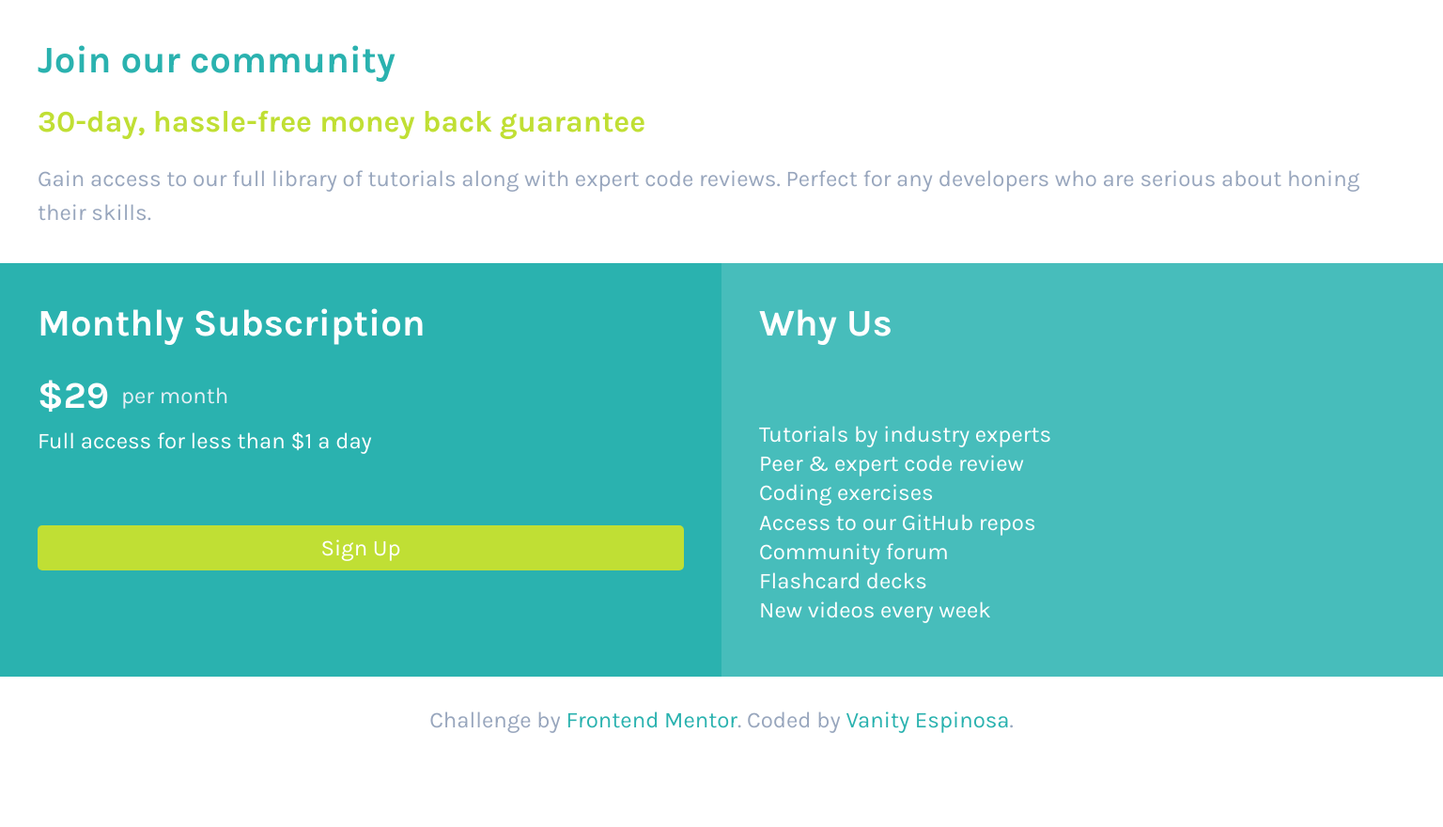
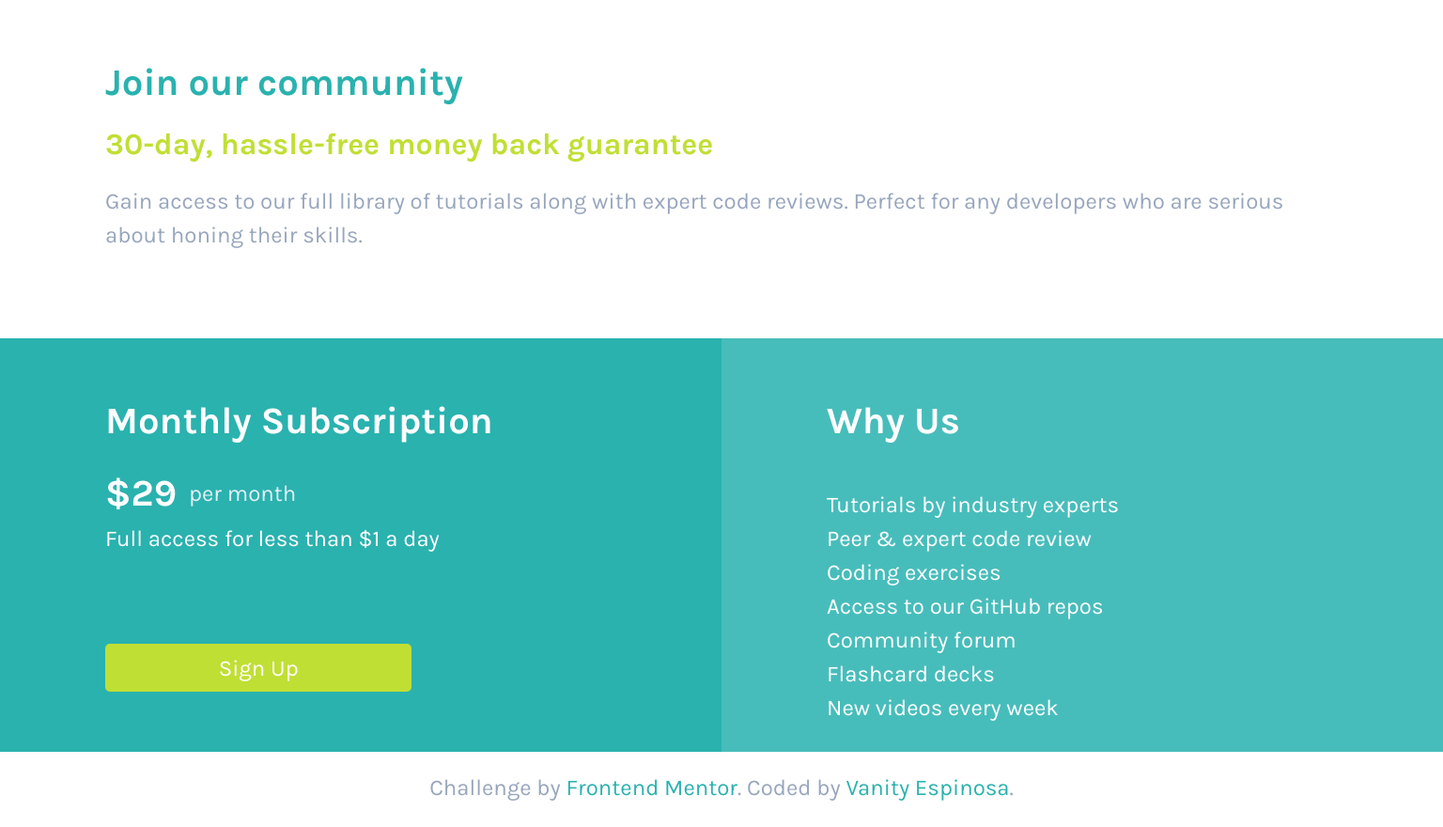
Before and after one commit to vanityespinosa/Single-Price-Grid-Component, a plain HTML site: page index.html in a window 1536 px wide. Shown: the whole page at 94% size. Before the commit the page ends 800 px from the top, so only its background shows below. Drawn offline with Linux system fonts and the light colour scheme.

Commit message:
Add desktop styles. Tweaks to spacing and button size.

```diff
--- a/styles.css
+++ b/styles.css
@@ -158,11 +158,11 @@ footer a:hover {
         flex: 1;
     }
     #subscription .amount {
-        font-size: 2.5rem;
+        font-size: var(--md-h2-size);
     }
     #subscription button {
         margin-top: 4.5rem;
-        font-size: 1.5rem;
+        font-size: var(--md-p-size);
     }
 
     /******************************
@@ -183,6 +183,73 @@ footer a:hover {
     footer {
         height: 10vh;
         padding: 2rem 2.5rem;
-        margin: 0 auto;
     }
 }
+/*****************************************************************
+    Desktop Styles
+*****************************************************************/
+@media only screen and (min-width: 1280px) {
+    /* Base Styles */
+    section {
+        padding-left: 5rem;
+        padding-right: 5rem;
+    }
+
+    /******************************
+        Community Styles
+    ******************************/
+    #community {
+        height: 45vh;
+    }
+
+    /******************************
+        Subscription Styles
+    ******************************/
+    #subscription {
+        display: flex;
+        flex-direction: column;
+    }
+    #subscription button {
+        margin-top: 5.9rem;
+        width: 90%;
+    }
+
+    /******************************
+        Why Us section Styles
+    ******************************/
+    #why-us h2 {
+        padding-bottom: 3rem;
+    }
+
+    /******************************
+        Footer Styles
+    ******************************/
+    footer {
+        padding: 1.5rem 2.5rem;
+    }
+}
+
+/*****************************************************************
+    Large Desktop Styles
+*****************************************************************/
+@media only screen and (min-width: 1440px) {
+    /* Base Styles */
+    section {
+        padding: 4rem 7rem;
+    }
+
+    /******************************
+        Subscription Styles
+    ******************************/
+    #subscription button {
+        margin-top: 5.9rem;
+        width: 60%;
+        height: 4rem;
+    }
+    /******************************
+        Why Us Section Styles
+    ******************************/
+    #why-us ul {
+        line-height: 1.5;
+    }
+}
```
